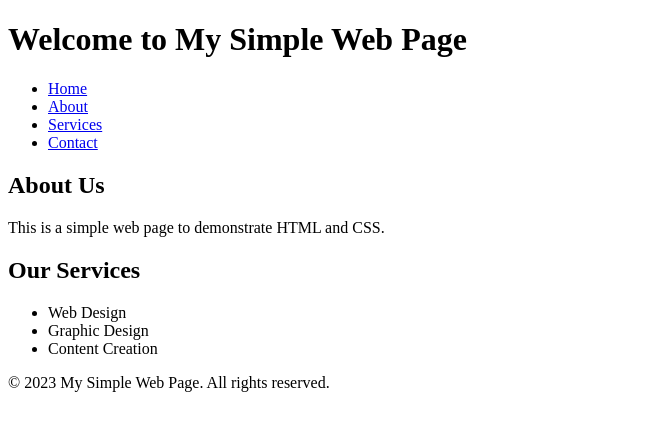
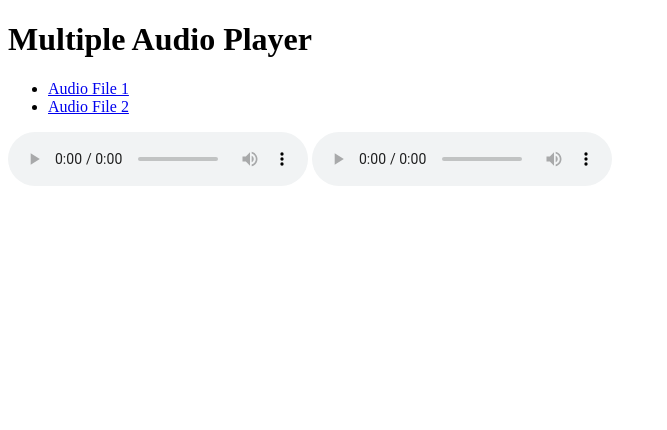
Before and after one commit to AAniketA/AAniketA.github.io, a plain HTML site: page index.html in a window 1280 px wide. Shown: the whole page, without its empty margins (0-667 px from the left). Drawn offline with Linux system fonts and the light colour scheme.

Commit message:
Update index.html

```diff
--- a/index.html
+++ b/index.html
@@ -3,41 +3,29 @@
 <head>
     <meta charset="UTF-8">
     <meta name="viewport" content="width=device-width, initial-scale=1.0">
-    <title>My Simple Web Page</title>
-    <link rel="stylesheet" href="styles.css">
+    <title>Multiple Audio Player</title>
 </head>
 <body>
-    <header>
-        <h1>Welcome to My Simple Web Page</h1>
-    </header>
+    <h1>Multiple Audio Player</h1>
 
-    <nav>
-        <ul>
-            <li><a href="#">Home</a></li>
-            <li><a href="#">About</a></li>
-            <li><a href="#">Services</a></li>
-            <li><a href="#">Contact</a></li>
-        </ul>
-    </nav>
+    <!-- List of audio filenames -->
+    <ul>
+        <li><a href="#audio1">Audio File 1</a></li>
+        <li><a href="#audio2">Audio File 2</a></li>
+        <!-- Add more audio file links as needed -->
+    </ul>
 
-    <main>
-        <section>
-            <h2>About Us</h2>
-            <p>This is a simple web page to demonstrate HTML and CSS.</p>
-        </section>
+    <!-- Replace 'username' with your GitHub username and adjust the filenames accordingly -->
+    <audio controls id="audio1">
+        <source src="audios/train_hindimale_00649.wav" type="audio/mpeg">
+        Your browser does not support the audio element.
+    </audio>
 
-        <section>
-            <h2>Our Services</h2>
-            <ul>
-                <li>Web Design</li>
-                <li>Graphic Design</li>
-                <li>Content Creation</li>
-            </ul>
-        </section>
-    </main>
+    <audio controls id="audio2">
+        <source src="audios/train_hindimale_00649.wav" type="audio/mpeg">
+        Your browser does not support the audio element.
+    </audio>
 
-    <footer>
-        <p>&copy; 2023 My Simple Web Page. All rights reserved.</p>
-    </footer>
+    <!-- Add more <audio> elements for additional audio files -->
 </body>
 </html>
```
